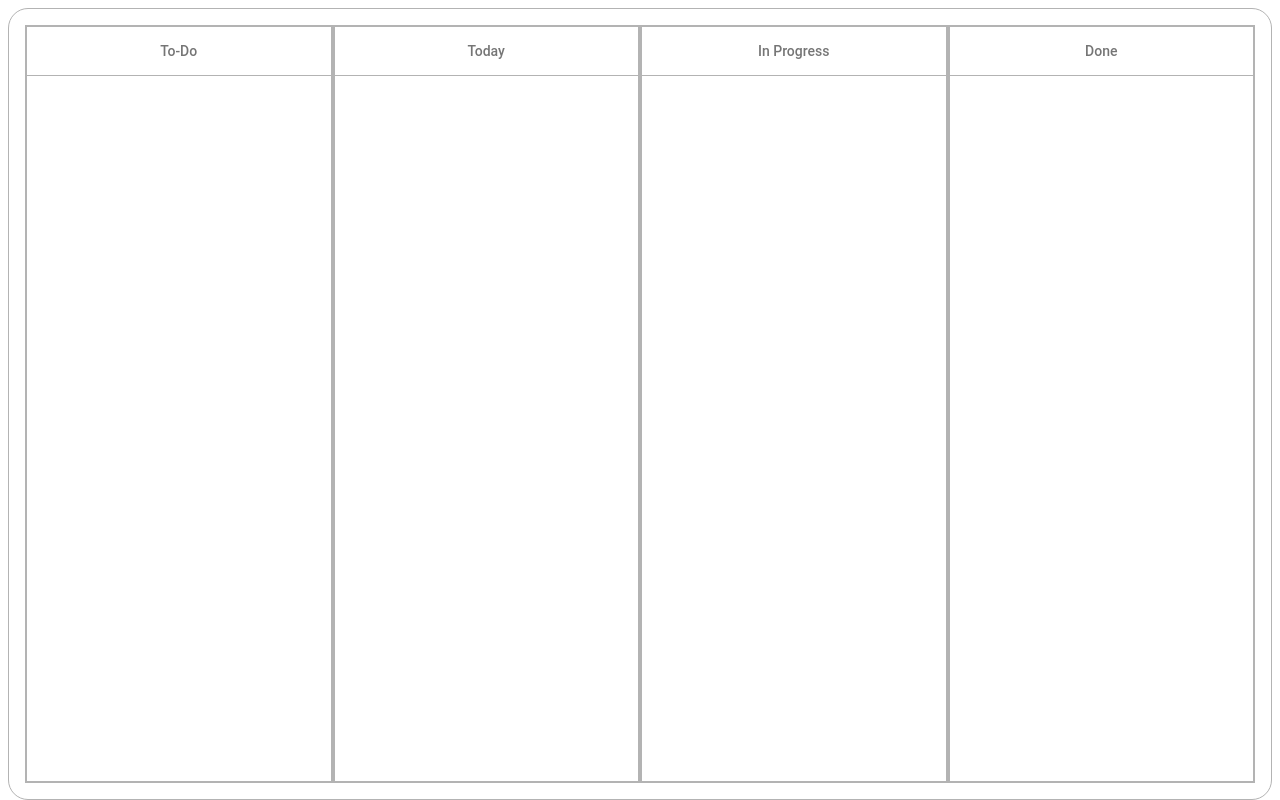
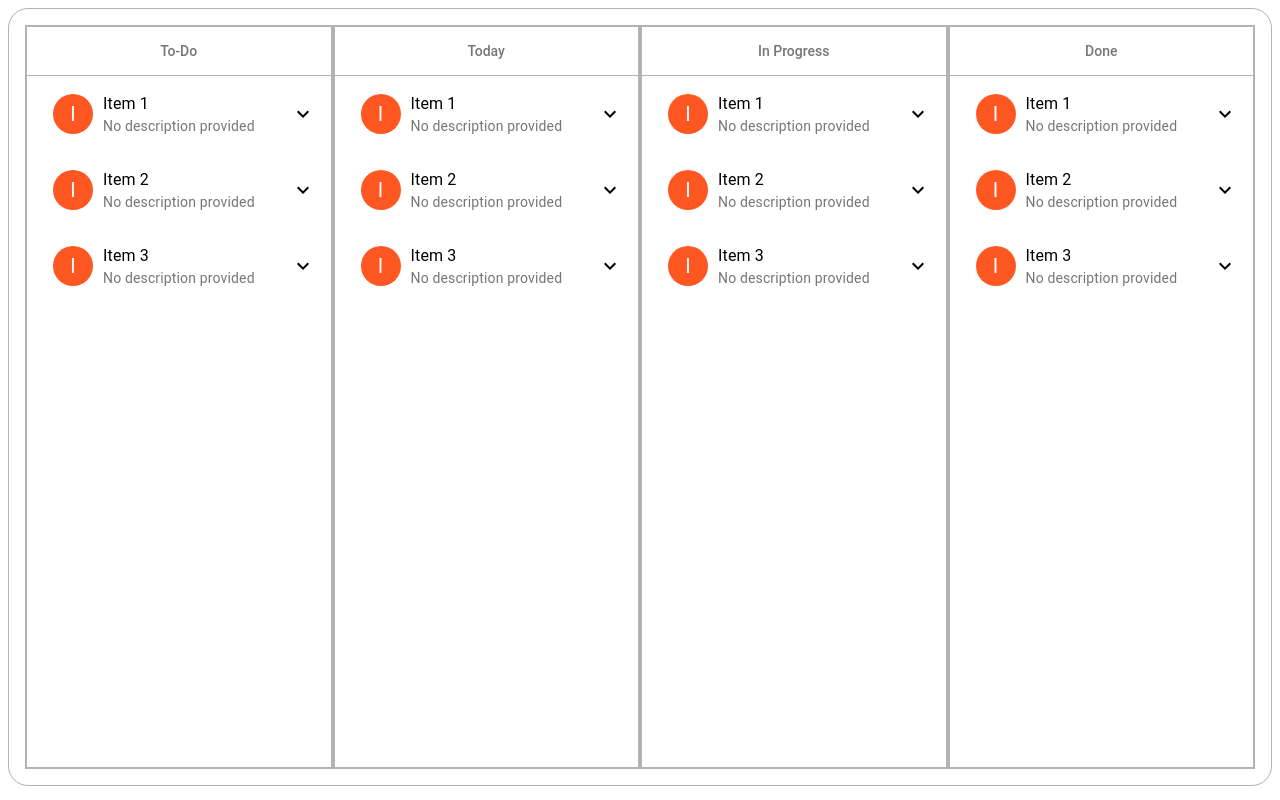
Before and after one commit to TarzzoTech/rv-todos, a React (Create React App) app: page / in a window 1280 px wide. Built offline with nearby package versions, Linux system fonts and the light colour scheme; the HTML template or start-up script is replaced by a standard one.

Commit message:
height changes

```diff
--- a/public/index.html
+++ b/public/index.html
@@ -26,6 +26,10 @@
     body {
       height: 100%;
       overflow: hidden;
+    }
+
+    #root {
+      height: 100%;
     }
 
     nav::-webkit-scrollbar {
--- a/src/App.tsx
+++ b/src/App.tsx
@@ -6,10 +6,18 @@ import { getInitialState } from './utils';
 import { todoReducer } from './store/reducer';
 import { Provider } from './context';
 import { setLoader } from './store';
+import { makeStyles } from '@material-ui/core';
 
 const initialState: State = getInitialState();
 
+const useStyles = makeStyles((theme) => ({
+  app: {
+      height: "97%"
+  }
+}));
+
 const App: React.FC = () => {
+  const classes = useStyles();
   const [state, dispatch] = useReducer(todoReducer, initialState);
   const store: Store = {
     state,
@@ -20,7 +28,7 @@ const App: React.FC = () => {
   }, [])
   return (
     <Provider value={store}>
-      <div className="App">
+      <div className={classes.app}>
         <View />
       </div>
     </Provider>
--- a/src/files/index.ts
+++ b/src/files/index.ts
@@ -2,11 +2,11 @@ import { Todo } from "../modal";
 
 const storage = localStorage;
 
-const data = [
+const data: Todo[] = [
   {
     Id: "asassasa",
-    ActionDate: "2019-08-04T05:31:02.045Z",
-    CreateDate: "2019-08-04T05:31:02.045Z",
+    ActionDate: new Date(),
+    CreateDate: new Date(),
     Status: 0,
     Title: "Item 1",
     TodoItems: [
@@ -32,8 +32,8 @@ const data = [
   },
   {
     Id: "asassasae",
-    ActionDate: "2019-08-04T05:31:02.045Z",
-    CreateDate: "2019-08-04T05:31:02.045Z",
+    ActionDate: new Date(),
+    CreateDate: new Date(),
     Status: 0,
     Title: "Item 2",
     TodoItems: [
@@ -59,8 +59,8 @@ const data = [
   },
   {
     Id: "asassasas",
-    ActionDate: "2019-08-04T05:31:02.045Z",
-    CreateDate: "2019-08-04T05:31:02.045Z",
+    ActionDate: new Date(),
+    CreateDate: new Date(),
     Status: 0,
     Title: "Item 3",
     TodoItems: [
@@ -89,11 +89,11 @@ const data = [
 export const checkAndCreateJSON = () => {
   try {
     const todosString = storage.getItem("todos");
-    let todos: Todo[] = [];
+    let todos: Todo[] = data;
     if (todosString) {
       todos = JSON.parse(todosString);
     } else {
-      storage.setItem("todos", JSON.stringify(data));
+      storage.setItem("todos", JSON.stringify(todos));
     }
     return todos;
   } catch (err) {
--- a/src/utils/constants.ts
+++ b/src/utils/constants.ts
@@ -1,2 +1,2 @@
-export const MIN_HEIGHT = 790;
-export const MAX_HEIGHT = 705;
+export const MIN_HEIGHT = 590;
+export const MAX_HEIGHT = 620;
--- a/src/views/View.tsx
+++ b/src/views/View.tsx
@@ -23,7 +23,8 @@ const useStyles = makeStyles((theme) => ({
         ...height
     },
     gridItem: {
-        border: "2px solid #b3b3b3"
+        border: "2px solid #b3b3b3",
+        height: "100%"
     }
 }));
 
--- a/src/views/todo-list/TodoList.tsx
+++ b/src/views/todo-list/TodoList.tsx
@@ -5,12 +5,12 @@ import { makeStyles } from "@material-ui/core";
 import ListSubheader from "@material-ui/core/ListSubheader";
 import List from '@material-ui/core/List';
 import { TodoListItem } from "./todo-list-item";
-import { MAX_HEIGHT } from "../../utils";
 
 const useStyles = makeStyles((theme) => ({
     root: {
         width: "100%",
-        minWidth: 175
+        minWidth: 175,
+        height: "100%"
     },
     heading: {
         textAlign: "center",
@@ -21,7 +21,7 @@ const useStyles = makeStyles((theme) => ({
     },
     list: {
         padding: theme.spacing(0),
-        maxHeight: MAX_HEIGHT,
+        height: "91.5%",
         overflowY: "auto"
     }
 }));
```
Also changed, not shown: public/electron.js (+4 -4 lines).
